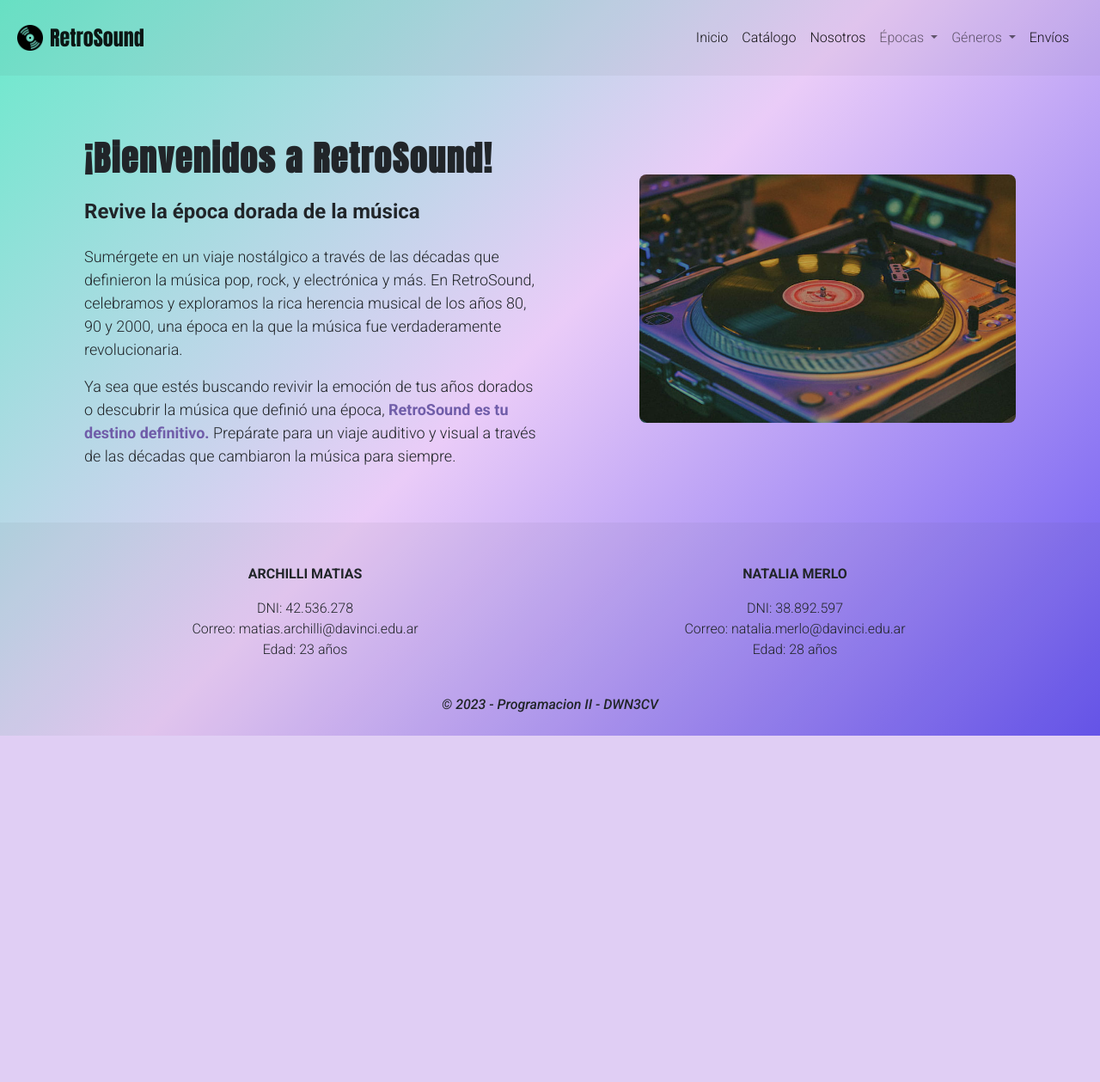
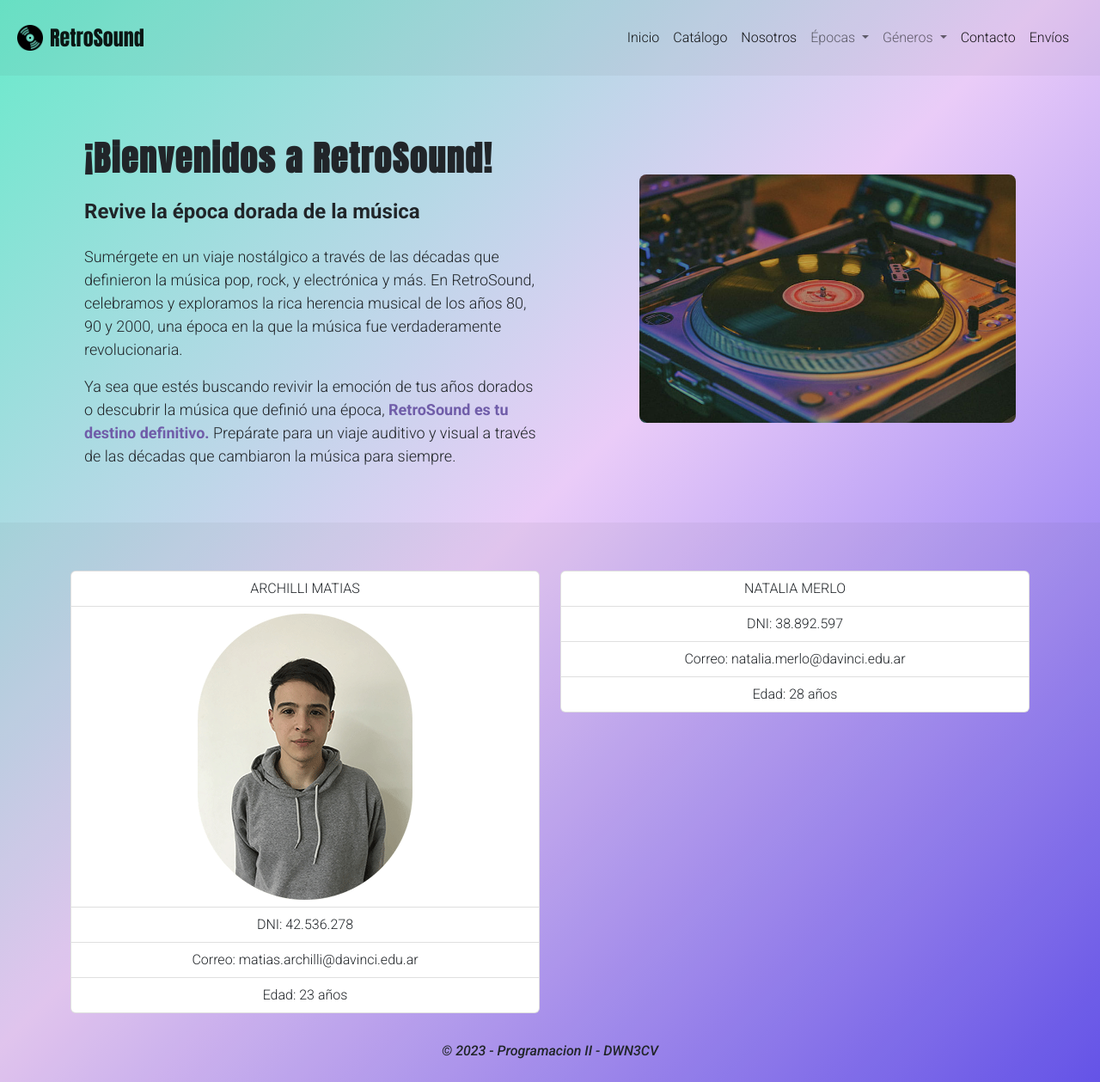
Before and after one commit to natmerlo/ARCHILLI-MERLO-TP-1, a PHP site: page /index.php in a window 1280 px wide. Shown: the whole page at 86% size. Before the commit the page ends 856 px from the top, so only its background shows below. Run offline with PHP 8.4, Linux system fonts and the light colour scheme.

Commit message:
feat: agregado seccion contacto + footer

```diff
--- a/index.php
+++ b/index.php
@@ -23,6 +23,9 @@ $secciones_validas = [
     ],
     "catalogo_x_genero" => [
         "titulo" => "catálogo por genero"
+    ],
+    "contacto" => [
+        "titulo" => "Contacto"
     ]
 ];
 
@@ -121,6 +124,10 @@ if (!array_key_exists($seccion, $secciones_validas)) {
                     </li>
 
                     <li class="nav-item">
+                        <a class="nav-link active" href="index.php?sec=contacto">Contacto</a>
+                    </li>
+
+                    <li class="nav-item">
                         <a class="nav-link active" href="index.php?sec=envios">Envíos</a>
                     </li>
                 </ul>
@@ -150,37 +157,24 @@ if (!array_key_exists($seccion, $secciones_validas)) {
             <!--Grid row-->
             <div class="row text-center pt-5">
             <!--Grid column-->
-            <div class="col">
-                <p class="text-uppercase">Archilli Matias</p>
-
-                <ul>
-                    <li>
-                        DNI: 42.536.278
-                    </li>
-                    <li>
-                        Correo: matias.archilli@davinci.edu.ar
-                    </li>
-                    <li>
-                        Edad: 23 años
-                    </li>
+            <div class="col py-2">
+                <ul class="list-group">
+                    <li class="list-group-item"><span class="text-uppercase">Archilli Matias</span></li>
+                    <li class="list-group-item"><img src="img/perfil-archilli.png" class="img-fluid" alt="Alumno Archilli Matias"></li>
+                    <li class="list-group-item">DNI: 42.536.278</li>
+                    <li class="list-group-item">Correo: matias.archilli@davinci.edu.ar</li>
+                    <li class="list-group-item">Edad: 23 años</li>
                 </ul>
             </div>
             <!--Grid column-->
 
             <!--Grid column-->
-            <div class="col">
-                <p class="text-uppercase">Natalia Merlo</p>
-
-                <ul>
-                    <li>
-                        DNI: 38.892.597
-                    </li>
-                    <li>
-                        Correo: natalia.merlo@davinci.edu.ar
-                    </li>
-                    <li>
-                        Edad: 28 años
-                    </li>
+            <div class="col py-2">
+                <ul class="list-group">
+                    <li class="list-group-item"><span class="text-uppercase">Natalia Merlo</span></li>
+                    <li class="list-group-item">DNI: 38.892.597</li>
+                    <li class="list-group-item">Correo: natalia.merlo@davinci.edu.ar</li>
+                    <li class="list-group-item">Edad: 28 años</li>
                 </ul>
             </div>
             <!--Grid column-->
```
Also changed, not shown: views/contacto.php (added, +32 -0 lines), img/perfil-archilli.png (added), img/vinilo-contacto.webp (added).
